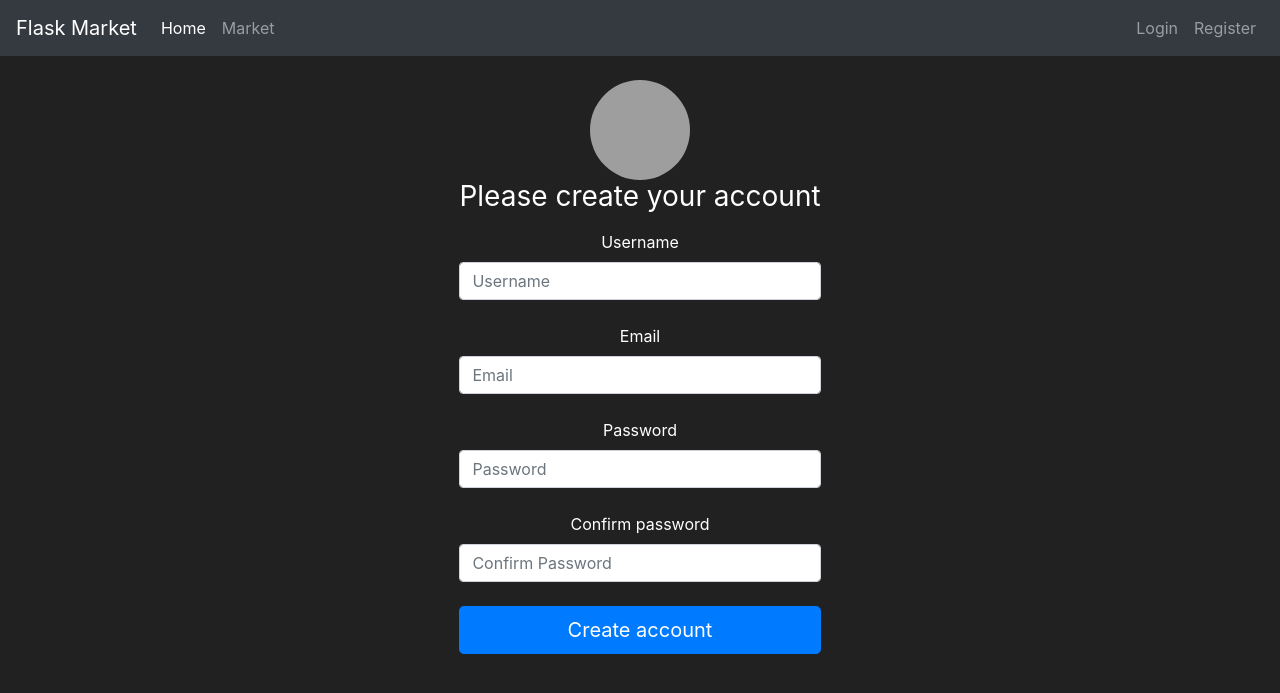
After one commit to juliusyam/flask-market, a Flask app: page /register in a window 1280 px wide. The commit adds this page. Shown: the top 693 px of the page. Run offline with Flask 2, Linux system fonts and the light colour scheme; some libraries are stand-ins or nearby versions; grey boxes are pictures that could not be loaded.

Commit message:
form and error msg implementation

```diff
--- a/market/__init__.py
+++ b/market/__init__.py
@@ -3,6 +3,7 @@ from flask_sqlalchemy import SQLAlchemy
 
 app = Flask(__name__)
 app.config['SQLALCHEMY_DATABASE_URI'] = 'sqlite:///market.db'
+app.config['SECRET_KEY'] = '81a8871a4aae6ee2f4300cb8'
 db = SQLAlchemy(app)
 
 from market import routes
--- /dev/null
+++ b/market/forms.py
@@ -0,0 +1,11 @@
+from flask_wtf import FlaskForm
+from wtforms import StringField, PasswordField, SubmitField
+from wtforms.validators import Length, EqualTo, Email, DataRequired
+
+
+class RegisterForm(FlaskForm):
+    username = StringField(label='Username', validators=[Length(min=2, max=30), DataRequired()])
+    email_address = StringField(label='Email', validators=[Email(), DataRequired()])
+    password1 = PasswordField(label='Password', validators=[Length(min=6), DataRequired()])
+    password2 = PasswordField(label='Confirm password', validators=[EqualTo('password1'), DataRequired()])
+    submit = SubmitField(label='Create account')
--- a/market/routes.py
+++ b/market/routes.py
@@ -1,6 +1,7 @@
-from market import app
-from flask import render_template
-from market.models import Item
+from market import app, db
+from flask import render_template, redirect, url_for, flash, get_flashed_messages
+from market.models import Item, User
+from market.forms import RegisterForm
 
 
 @app.route('/')
@@ -13,3 +14,24 @@ def home_page():
 def market_page():
     items = Item.query.all()
     return render_template('market.html', items=items)
+
+
+@app.route('/register', methods=['GET', 'POST'])
+def register_page():
+    form = RegisterForm()
+
+    if form.validate_on_submit():
+        user_to_create = User(username=form.username.data,
+                              email_address=form.email_address.data,
+                              password=form.password1.data)
+
+        db.session.add(user_to_create)
+        db.session.commit()
+
+        return redirect(url_for('market_page'))
+
+    if form.errors != {}:
+        for err_msg in form.errors.values():
+            flash(f'Error when creating a user: {err_msg}', category='danger')
+
+    return render_template('register.html', form=form)
--- a/market/templates/base.html
+++ b/market/templates/base.html
@@ -32,11 +32,24 @@
           <a class="nav-link" href="/">Login</a>
         </li>
         <li class="nav-item">
-          <a class="nav-link" href="/">Register</a>
+          <a class="nav-link" href="{{ url_for('register_page') }}">Register</a>
         </li>
       </ul>
     </div>
   </nav>
+
+  {% with messages = get_flashed_messages(with_categories=true) %}
+    {% if messages %}
+      {% for category, message in messages %}
+        <div class="alert alert-{{ category }}">
+          <button type="button" class="m1-2 mb-1 close" data-dismiss="alert" aria-label="Close">
+            <span aria-hidden="true">&times;</span>
+          </button>
+        {{ message }}
+        </div>
+      {% endfor %}
+    {% endif %}
+  {% endwith %}
 
   {% block content %}
   {% endblock %}
--- /dev/null
+++ b/market/templates/register.html
@@ -0,0 +1,39 @@
+{% extends 'base.html' %}
+
+{% block title %}
+  Register
+{% endblock %}
+
+{% block content %}
+  <div class="container" style="display:grid; place-items: center; text-align: center;">
+    <form method="POST" action="" class="form-register" style="color:white">
+      {{ form.hidden_tag() }}
+
+      <br>
+      <img style="border-radius: 50%" src="https://picsum.photos/id/101/100/100" alt="Pic">
+      <h1 class="h3 mb-3 font-weight-normal">Please create your account</h1>
+
+      {{ form.username.label() }}
+      {{ form.username(class="form-control", placeholder="Username") }}
+
+      <br>
+
+      {{ form.email_address.label() }}
+      {{ form.email_address(class="form-control", placeholder="Email") }}
+
+      <br>
+
+      {{ form.password1.label() }}
+      {{ form.password1(class="form-control", placeholder="Password") }}
+
+      <br>
+
+      {{ form.password2.label() }}
+      {{ form.password2(class="form-control", placeholder="Confirm Password") }}
+
+      <br>
+
+      {{ form.submit(class="btn btn-lg btn-block btn-primary") }}
+    </form>
+  </div>
+{% endblock %}
```
Also changed, not shown: market/models.py (+10 -0 lines), market/market.db.
